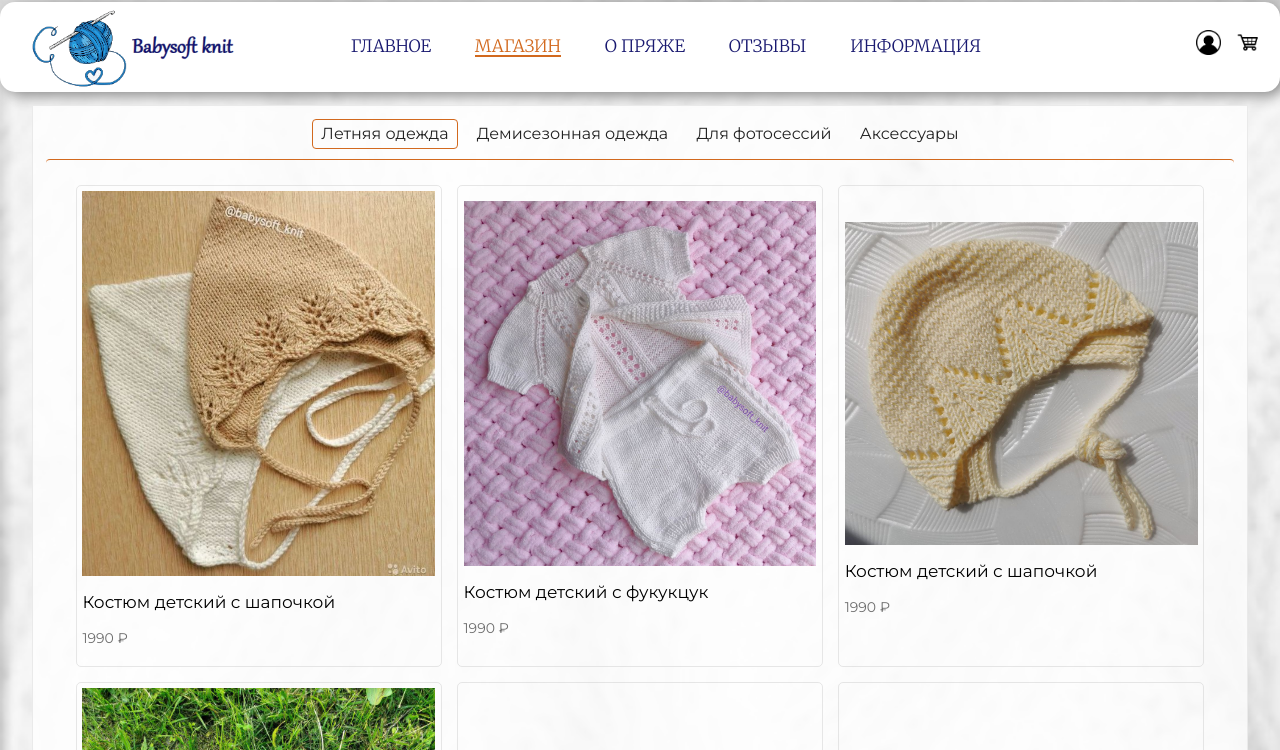
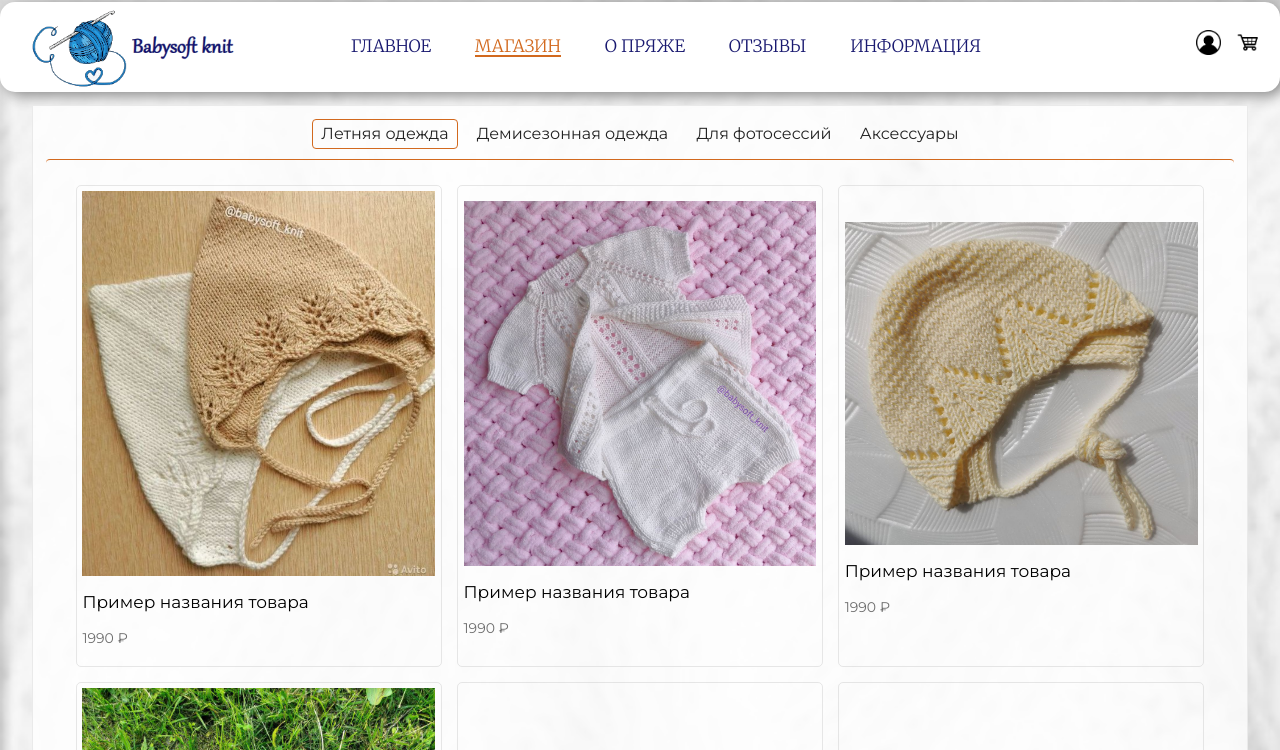
Before and after one commit to IlyaBobkin/BabysoftKnitShop, a website built with Parcel: page shop.html in a window 1280 px wide. Shown: the top 750 px of the page. Built offline with nearby package versions, Linux system fonts and the light colour scheme; a script that the page names is missing; a web font is replaced by a local one.

Commit message:
added sorry

```diff
--- a/shop.html
+++ b/shop.html
@@ -75,7 +75,7 @@ margin-top: 1%;
             <a href="shop.html" style="font-family: Montserrat,sans-serif; color: black">
               <img  src="img/products/b1.jpg" width =100%">
               <span style="display: block">
-                <p>Костюм детский с шапочкой</p>
+                <p>Пример названия товара</p>
                 <p style="font-size: 14px; color: #6e6e6e">1990 ₽</p>
               </span>
 
@@ -88,7 +88,7 @@ margin-top: 1%;
               </div>
 
               <span style="display: block;align-self: end">
-                <p>Костюм детский с фукукцук</p>
+                <p>Пример названия товара</p>
                 <p style="font-size: 14px; color: #6e6e6e">1990 ₽</p>
               </span>
             </a>
@@ -99,7 +99,7 @@ margin-top: 1%;
                 <img  src="img/products/b3.jpg" width =100%" >
               </div>
               <span style="display: block">
-                <p style="">Костюм детский с шапочкой</p>
+                <p style="">Пример названия товара</p>
                 <p style="font-size: 14px; color: #6e6e6e">1990 ₽</p>
               </span>
             </a>
@@ -109,21 +109,21 @@ margin-top: 1%;
           <td class="table-item">
             <a href="shop.html" style="font-family: Montserrat,sans-serif; color: black">
               <img src="img/products/b5.jpg" width =100%">
-              <p>Костюм детский с шапочкой</p>
+              <p>Пример названия товара</p>
               <p style="font-size: 14px; color: #6e6e6e">1990 ₽</p>
             </a>
           </td>
           <td class="table-item">
             <a href="shop.html" style="font-family: Montserrat,sans-serif; color: black">
               <img  src="img/products/baby4.jpg" width =100%" >
-              <p>Костюм детский с шапочкой</p>
+              <p>Пример названия товара</p>
               <p style="font-size: 14px; color: #6e6e6e">1990 ₽</p>
             </a>
           </td>
           <td class="table-item">
             <a href="shop.html" style="font-family: Montserrat,sans-serif; color: black">
               <img  src="img/products/baby1.jpg" width =100%" >
-              <p>Костюм детский с шапочкой</p>
+              <p>Пример названия товара</p>
               <p style="font-size: 14px; color: #6e6e6e">1990 ₽</p>
             </a>
           </td>
@@ -137,7 +137,7 @@ margin-top: 1%;
             <a href="shop.html" style="font-family: Montserrat,sans-serif; color: black">
               <img  src="img/products/d1.jpg" width =100%">
               <span style="display: block;align-self: end">
-                <p>Костюм детский с шапочкой</p>
+                <p>Пример названия товара</p>
                 <p style="font-size: 14px; color: #6e6e6e">1990 ₽</p>
               </span>
 
@@ -150,7 +150,7 @@ margin-top: 1%;
               </div>
 
               <span style="display: block; height: auto">
-                <p>Костюм детский с фукукцук</p>
+                <p>Пример названия товара</p>
                 <p style="font-size: 14px; color: #6e6e6e">1990 ₽</p>
               </span>
             </a>
@@ -158,7 +158,7 @@ margin-top: 1%;
           <td class="table-item">
             <a href="shop.html" style="font-family: Montserrat,sans-serif; color: black">
               <img  src="img/products/d3.jpg" width =100%" >
-              <p style="">Костюм детский с шапочкой</p>
+              <p style="">Пример названия товара</p>
               <p style="font-size: 14px; color: #6e6e6e">1990 ₽</p>
             </a>
           </td>
@@ -167,21 +167,21 @@ margin-top: 1%;
           <td class="table-item">
             <a href="shop.html" style="font-family: Montserrat,sans-serif; color: black">
               <img  src="img/products/d4.jpg" width =100%" >
-              <p>Костюм детский с шапочкой</p>
+              <p>Пример названия товара</p>
               <p style="font-size: 14px; color: #6e6e6e">1990 ₽</p>
             </a>
           </td>
           <td class="table-item">
             <a href="shop.html" style="font-family: Montserrat,sans-serif; color: black">
               <img  src="img/products/d5.jpg" width =100%" >
-              <p>Костюм детский с шапочкой</p>
+              <p>Пример названия товара</p>
               <p style="font-size: 14px; color: #6e6e6e">1990 ₽</p>
             </a>
           </td>
           <td class="table-item">
             <a href="shop.html" style="font-family: Montserrat,sans-serif; color: black">
               <img  src="img/products/d6.jpg" width =100%" >
-              <p>Костюм детский с шапочкой</p>
+              <p>Пример названия товара</p>
               <p style="font-size: 14px; color: #6e6e6e">1990 ₽</p>
             </a>
           </td>
@@ -195,7 +195,7 @@ margin-top: 1%;
             <a href="shop.html" style="font-family: Montserrat,sans-serif; color: black">
               <img  src="img/products/f1.jpg" width =100%">
               <span style="display: block;align-self: end">
-                <p>Костюм детский с шапочкой</p>
+                <p>Пример названия товара</p>
                 <p style="font-size: 14px; color: #6e6e6e">1990 ₽</p>
               </span>
 
@@ -208,7 +208,7 @@ margin-top: 1%;
               </div>
 
               <span style="display: block; height: auto">
-                <p>Костюм детский с фукукцук</p>
+                <p>Пример названия товара</p>
                 <p style="font-size: 14px; color: #6e6e6e">1990 ₽</p>
               </span>
             </a>
@@ -216,7 +216,7 @@ margin-top: 1%;
           <td class="table-item">
             <a href="shop.html" style="font-family: Montserrat,sans-serif; color: black">
               <img  src="img/products/f3.jpg" width =100%" >
-              <p style="">Костюм детский с шапочкой</p>
+              <p style="">Пример названия товара</p>
               <p style="font-size: 14px; color: #6e6e6e">1990 ₽</p>
             </a>
           </td>
@@ -225,21 +225,21 @@ margin-top: 1%;
           <td class="table-item">
             <a href="shop.html" style="font-family: Montserrat,sans-serif; color: black">
               <img  src="img/products/f4.jpg" width =100%" >
-              <p>Костюм детский с шапочкой</p>
+              <p>Пример названия товара</p>
               <p style="font-size: 14px; color: #6e6e6e">1990 ₽</p>
             </a>
           </td>
           <td class="table-item">
             <a href="shop.html" style="font-family: Montserrat,sans-serif; color: black">
               <img  src="img/products/f5.jpg" width =100%" >
-              <p>Костюм детский с шапочкой</p>
+              <p>Пример названия товара</p>
               <p style="font-size: 14px; color: #6e6e6e">1990 ₽</p>
             </a>
           </td>
           <td class="table-item">
             <a href="shop.html" style="font-family: Montserrat,sans-serif; color: black">
               <img  src="img/products/f6.jpg" width =100%" >
-              <p>Костюм детский с шапочкой</p>
+              <p>Пример названия товара</p>
               <p style="font-size: 14px; color: #6e6e6e">1990 ₽</p>
             </a>
           </td>
@@ -252,21 +252,21 @@ margin-top: 1%;
           <td class="table-item">
             <a href="shop.html" style="font-family: Montserrat,sans-serif; color: black">
               <img  src="img/products/acs1.jpg" width =100%" >
-              <p>Костюм детский с шапочкой</p>
+              <p>Пример названия товара</p>
               <p style="font-size: 14px; color: #6e6e6e">1990 ₽</p>
             </a>
           </td>
           <td class="table-item">
             <a href="shop.html" style="font-family: Montserrat,sans-serif; color: black">
               <img  src="img/products/acs3.jpg" width =100%" >
-              <p>Костюм детский с шапочкой</p>
+              <p>Пример названия товара</p>
               <p style="font-size: 14px; color: #6e6e6e">1990 ₽</p>
             </a>
           </td>
           <td class="table-item">
             <a href="shop.html" style="font-family: Montserrat,sans-serif; color: black">
               <img  src="img/products/acs4.jpg" width =100%" >
-              <p>Костюм детский с шапочкой</p>
+              <p>Пример названия товара</p>
               <p style="font-size: 14px; color: #6e6e6e">1990 ₽</p>
             </a>
           </td>
@@ -275,14 +275,14 @@ margin-top: 1%;
           <td class="table-item">
             <a href="shop.html" style="font-family: Montserrat,sans-serif; color: black">
               <img  src="img/products/acs5.jpg" width =100%" >
-              <p>Костюм детский с шапочкой</p>
+              <p>Пример названия товара</p>
               <p style="font-size: 14px; color: #6e6e6e">1990 ₽</p>
             </a>
           </td>
           <td class="table-item">
             <a href="shop.html" style="font-family: Montserrat,sans-serif; color: black">
               <img  src="img/products/acs6.jpg" width =100%" >
-              <p>Костюм детский с шапочкой</p>
+              <p>Пример названия товара</p>
               <p style="font-size: 14px; color: #6e6e6e">1990 ₽</p>
             </a>
           </td>
```
Also changed, not shown: index.html (+10 -10 lines), materials.html (+1 -1 lines).
